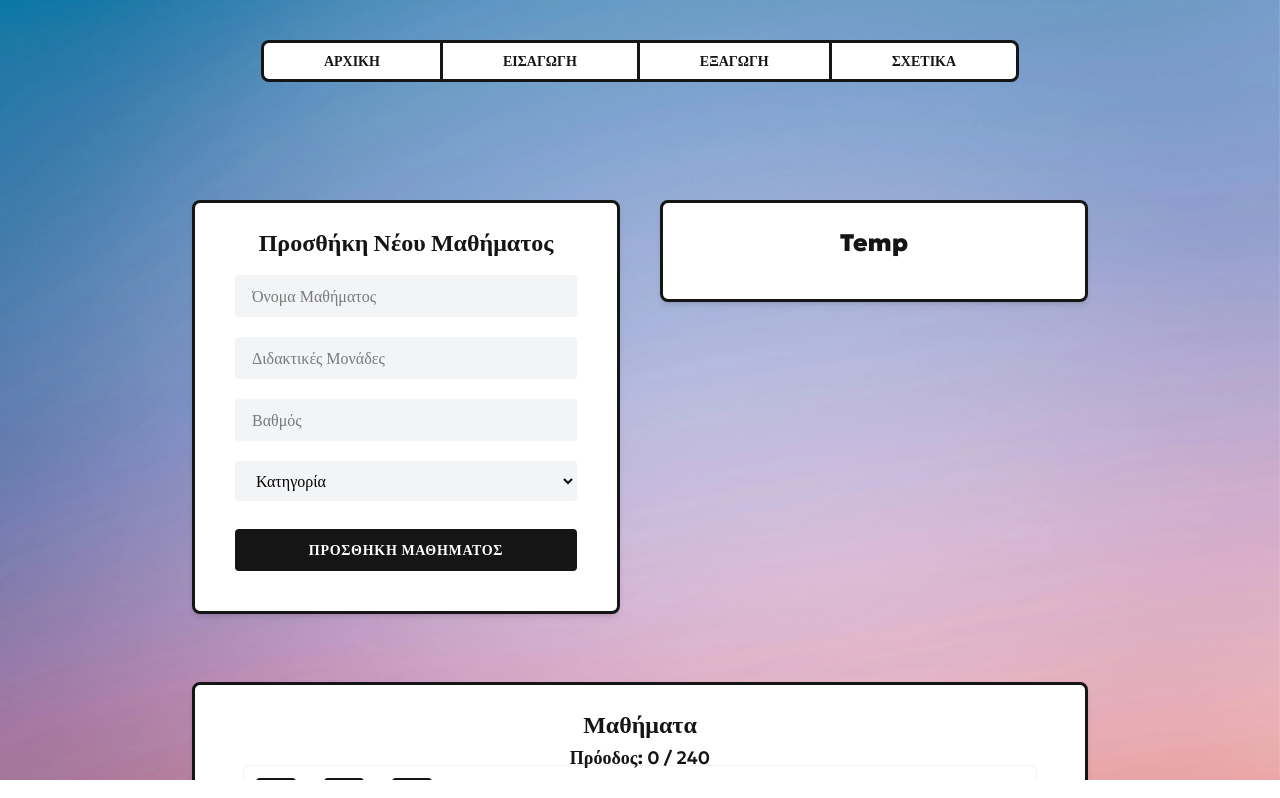
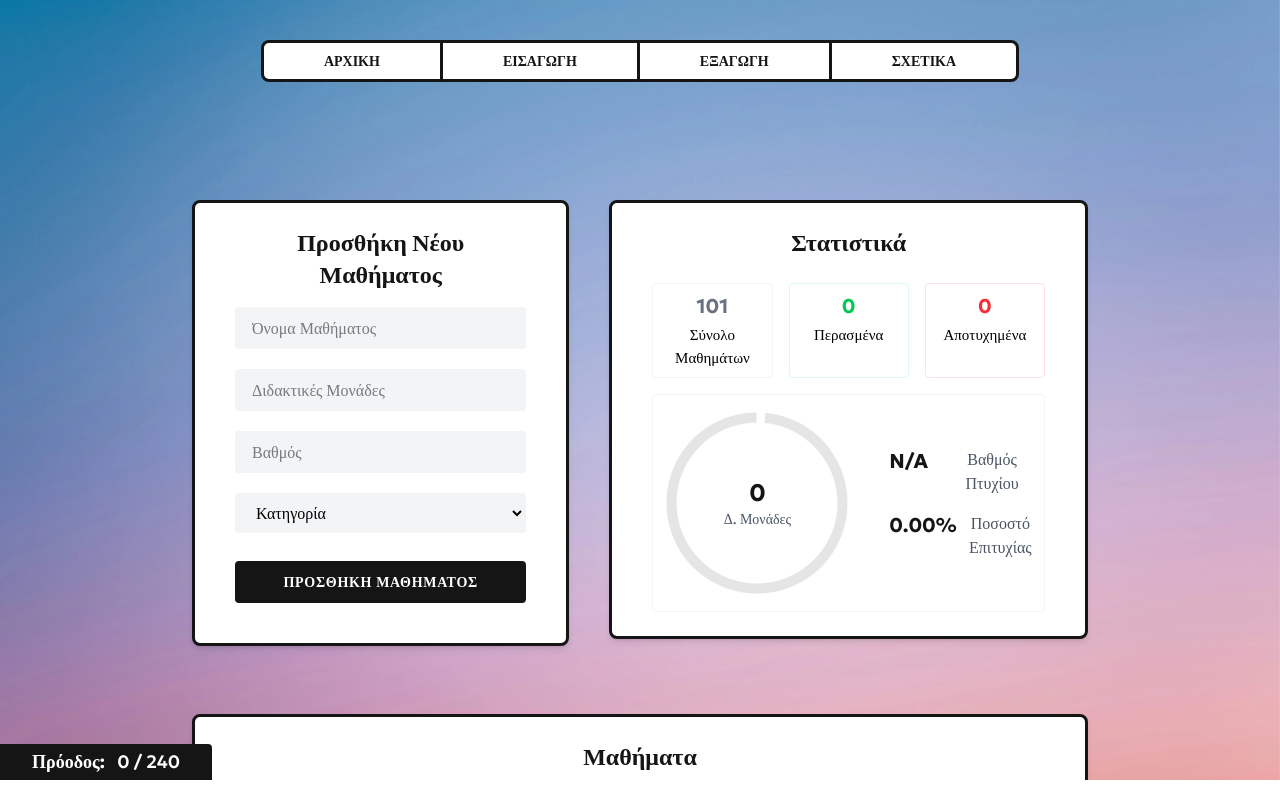
Before and after one commit to sophiabanou/grade-calculator, a React (Vite) app: page /#/ in a window 1280 px wide. Shown: the top 798 px of the page. Built offline with nearby package versions, Linux system fonts and the light colour scheme.

Commit message:
progress on stats + bugs

```diff
--- a/package.json
+++ b/package.json
@@ -23,6 +23,7 @@
     "react-dom": "^19.0.0",
     "react-intersection-observer": "^9.15.1",
     "react-router-dom": "^7.1.5",
+    "recharts": "^2.15.1",
     "tailwindcss": "^4.0.6"
   },
   "devDependencies": {
--- a/src/components/CourseList.jsx
+++ b/src/components/CourseList.jsx
@@ -34,12 +34,12 @@ const CourseList = ({ index }) => {
         // handle sort type
         let compareA =
             sortBy === "alphabet" ? a.name.toLowerCase() :
-                sortBy === "grade" ? a.grade :
+                sortBy === "grade" ? parseFloat(a.grade) || 0 :
                     sortBy === "credits" ? a.credits : a.name.toLowerCase();
 
         let compareB =
             sortBy === "alphabet" ? b.name.toLowerCase() :
-                sortBy === "grade" ? b.grade :
+                sortBy === "grade" ? parseFloat(b.grade) || 0 :
                     sortBy === "credits" ? b.credits : b.name.toLowerCase();
 
         if (sortBy === "alphabet") {
--- /dev/null
+++ b/src/components/CreditsProgressChart.jsx
@@ -0,0 +1,47 @@
+import { PieChart, Pie, Cell, ResponsiveContainer } from "recharts";
+import PropTypes from "prop-types";
+
+const CreditProgressChart = ({ credits }) => {
+    const totalCredits = 240;
+    const data = [
+        { name: "Completed", value: credits },
+        { name: "Remaining", value: totalCredits - credits },
+    ];
+
+    const COLORS = ["#465f9f", "#e5e5e5"]; // Green for completed, gray for remaining
+
+    return (
+        <div className="relative w-50 h-50 flex items-center justify-center">
+            <ResponsiveContainer width="100%" height="100%">
+                <PieChart>
+                    <Pie
+                        data={data}
+                        cx="50%"
+                        cy="50%"
+                        innerRadius={80}
+                        outerRadius={91}
+                        fill="#8884d8"
+                        paddingAngle={5}
+                        dataKey="value"
+                        startAngle={90}
+                        endAngle={-270}
+                    >
+                        {data.map((entry, index) => (
+                            <Cell key={`cell-${index}`} fill={COLORS[index]} />
+                        ))}
+                    </Pie>
+                </PieChart>
+            </ResponsiveContainer>
+            <div className="absolute text-center">
+                <p className="text-2xl font-bold text-dark">{credits}</p>
+                <p className="text-sm text-gray-600">Δ. Μονάδες</p>
+            </div>
+        </div>
+    );
+};
+
+CreditProgressChart.propTypes = {
+    credits: PropTypes.number.isRequired,
+}
+
+export default CreditProgressChart;
--- a/src/components/Stats.jsx
+++ b/src/components/Stats.jsx
@@ -1,63 +1,64 @@
-import { BoxLayout } from "./index.jsx";
+import { BoxLayout , CreditsProgressChart} from "./index.jsx";
 import PropTypes from "prop-types";
 import useAppContext from "../context/useAppContext.jsx";
-import {useMemo} from "react";
+import { useMemo } from "react";
 
 const Stats = ({ index }) => {
-    const { allClasses } = useAppContext();
+    const { allCourses } = useAppContext();
 
-    const totalClasses = allClasses.length;
-    const passed = allClasses.filter(c => c.grade >= 5).length;
-    const failed = allClasses.filter(c => c.grade < 5 && c.grade != null).length;
-    // const pending = allClasses.filter(c => c.grade === null).length;
+    const totalCourses = allCourses.length;
+    const passed = allCourses.filter(c => c.grade >= 5).length;
+    const failed = allCourses.filter(c => c.grade < 5 && c.grade != null).length;
 
-    const totalPassedCredits = allClasses.filter(c => c.grade >= 5).reduce((sum, c) => sum + (c.ects || 0), 0);
-
+    const totalPassedCredits = allCourses.filter(c => c.grade >= 5).reduce((sum, c) => sum + (c.credits || 0), 0);
     const passRate = ((totalPassedCredits / 240) * 100).toFixed(2);
 
     const weightedGrade = useMemo(() => {
-        const gradedClasses = allClasses.filter(c => c.grade >= 5).filter(c => c.ects); // Only consider passed courses
-        const totalWeight = gradedClasses.reduce((sum, c) => sum + c.ects, 0);
-        const weightedSum = gradedClasses.reduce((sum, c) => sum + (c.grade * c.ects), 0);
-        return totalWeight > 0 ? (weightedSum / totalWeight).toFixed(2) : "N/A"; // Normalize by 240 ECTS
-    }, [allClasses]);
-
-
-
+        const gradedCourses = allCourses.filter(c => c.grade >= 5 && c.credits);
+        const totalWeight = gradedCourses.reduce((sum, c) => sum + c.credits, 0);
+        const weightedSum = gradedCourses.reduce((sum, c) => sum + (c.grade * c.credits), 0);
+        return totalWeight > 0 ? (weightedSum / totalWeight).toFixed(2) : "N/A";
+    }, [allCourses]);
 
     return (
-        <BoxLayout title="Statistics" index={index}>
-            <div className="grid grid-cols-2 md:grid-cols-4 gap-4 p-2 text-dark text-sm">
-                {/* Total Classes */}
-                <div className="p-3 bg-gray-100 rounded-lg text-center">
-                    <p className="text-lg font-bold">{totalClasses}</p>
+        <BoxLayout title="Στατιστικά" index={index}>
+            {/* Top Row: Total Courses, Passed, Failed */}
+            <div className="grid grid-cols-3 gap-4 py-2 text-[15px] max-md:text-sm">
+                <div className="max-md:p-3 p-2 border-1 border-gray-100 rounded text-center flex flex-col justify-start">
+                    <p className="text-xl max-md:text-lg font-bold h-8 text-gray-500 ">{totalCourses}</p>
                     <p>Σύνολο Μαθημάτων</p>
                 </div>
-
-                {/* Passed */}
-                <div className="p-3 bg-green-100 rounded-lg text-center">
-                    <p className="text-lg font-bold">{passed}</p>
+                <div className="max-md:p-3 p-2 border-1 border-green-100 rounded text-center flex flex-col justify-start">
+                    <p className="text-xl max-md:text-lg font-bold h-8 text-green-500">{passed}</p>
                     <p>Περασμένα</p>
                 </div>
-
-                {/* Failed */}
-                <div className="p-3 bg-red-100 rounded-lg text-center">
-                    <p className="text-lg font-bold">{failed}</p>
+                <div className="max-md:p-3 p-2 border-1 border-red-100 rounded text-center flex flex-col justify-start">
+                    <p className="text-xl max-md:text-lg font-bold h-8 text-red-500">{failed}</p>
                     <p>Αποτυχημένα</p>
                 </div>
+            </div>
 
-                {/* Pending */}
-                <div className="p-3 bg-yellow-100 rounded-lg text-center">
-                    <p className="text-lg font-bold">{weightedGrade}</p>
-                    <p>Βαθμός Πτυχίου</p>
-                </div>
+            <div className="flex flex-row gap-6 w-full mt-2 border-1 border-gray-100 rounded py-2 px-1">
+                <div className="w-full flex flex-row items-center justify-between gap-6 ">
+                    <div className="w-full">
+                        <CreditsProgressChart credits={totalPassedCredits} />
+                    </div>
 
-                {/* Pass Rate */}
-                <div className="col-span-2 md:col-span-4 p-3 bg-blue-100 rounded-lg text-center">
-                    <p className="text-lg font-bold">{passRate}%</p>
-                    <p>Ποσοστό Επιτυχίας</p>
+                    <div className="flex flex-col w-full  rounded">
+                        <div className="flex items-start justify-between p-2 gap-3 rounded-t text-center w-full max-w-xs">
+                            <p className="w-17 max-md:w-18 text-xl font-bold text-dark text-start text-shadow">{weightedGrade}</p>
+                            <p className="text-base max-md:text-sm text-gray-600">Βαθμός Πτυχίου</p>
+                        </div>
+
+                        <div className="flex items-start justify-between gap-3 rounded-b  p-2 text-center w-full max-w-xs ">
+                            <p className="w-17 max-md:w-18 text-xl font-bold text-dark text-start">{passRate}%</p>
+                            <p className="text-base max-md:text-sm text-gray-600">Ποσοστό Επιτυχίας</p>
+                        </div>
+                    </div>
+
                 </div>
             </div>
+
         </BoxLayout>
     );
 };
--- a/src/components/index.jsx
+++ b/src/components/index.jsx
@@ -14,6 +14,8 @@ import Sort from "./Sort";
 import Toolbar from "./Toolbar";
 import Loader from "./Loader";
 import ConfirmationMessage from "./ConfirmationMessage";
+import Stats from "./Stats";
+import CreditsProgressChart from "./CreditsProgressChart";
 
 export {
     Header,
@@ -32,4 +34,6 @@ export {
     Toolbar,
     Loader,
     ConfirmationMessage,
+    Stats,
+    CreditsProgressChart,
 }
--- a/src/pages/Home.jsx
+++ b/src/pages/Home.jsx
@@ -1,4 +1,4 @@
-import { AddNewCourse, BoxLayout, CourseList } from "../components/index.jsx";
+import { AddNewCourse, CourseList, Stats } from "../components";
 import useAppContext from "../context/useAppContext.jsx";
 
 export default function Home() {
@@ -23,16 +23,17 @@ export default function Home() {
         <div className="w-[70vw] max-xl:w-[80vw] max-md:w-[86vw] max-md:gap-5 flex flex-col gap-7 absolute top-40 pb-40">
           <div className="w-full flex gap-10 max-md:flex-col max-md:gap-5">
             <AddNewCourse index={1} />
-            <BoxLayout title="temp" index={2} />
+            <Stats index={2} />
           </div>
 
           <CourseList index={3} />
 
         </div>
 
-        <div className="mt-20 fixed bottom-0 w-full">
-          <p className="font-semibold text-dark text-center text-lg mb-2 px-4">
-            <span className="font-bold">Πρόοδος:</span> {totalCredits} / {degreeCredits}
+        <div className="mt-20 fixed bottom-0 w-full flex flex-col items-start">
+          <p className="font-semibold text-light text-center text-lg rounded-tr  px-8 py-1 w-auto gap-3 bg-dark flex flex-row">
+              <span className="font-bold ">Πρόοδος:</span>
+              <span className="">{totalCredits} / {degreeCredits}</span>
           </p>
           <div className="w-full bg-light h-5 overflow-hidden">
             <div className="bg-primary h-full" style={{ width: `${creditsProgress}%` }}></div>
```
Also changed, not shown: src/components/Sort.jsx (+29 -5 lines), 1 other file (tests, documents, lock files or other folders).
